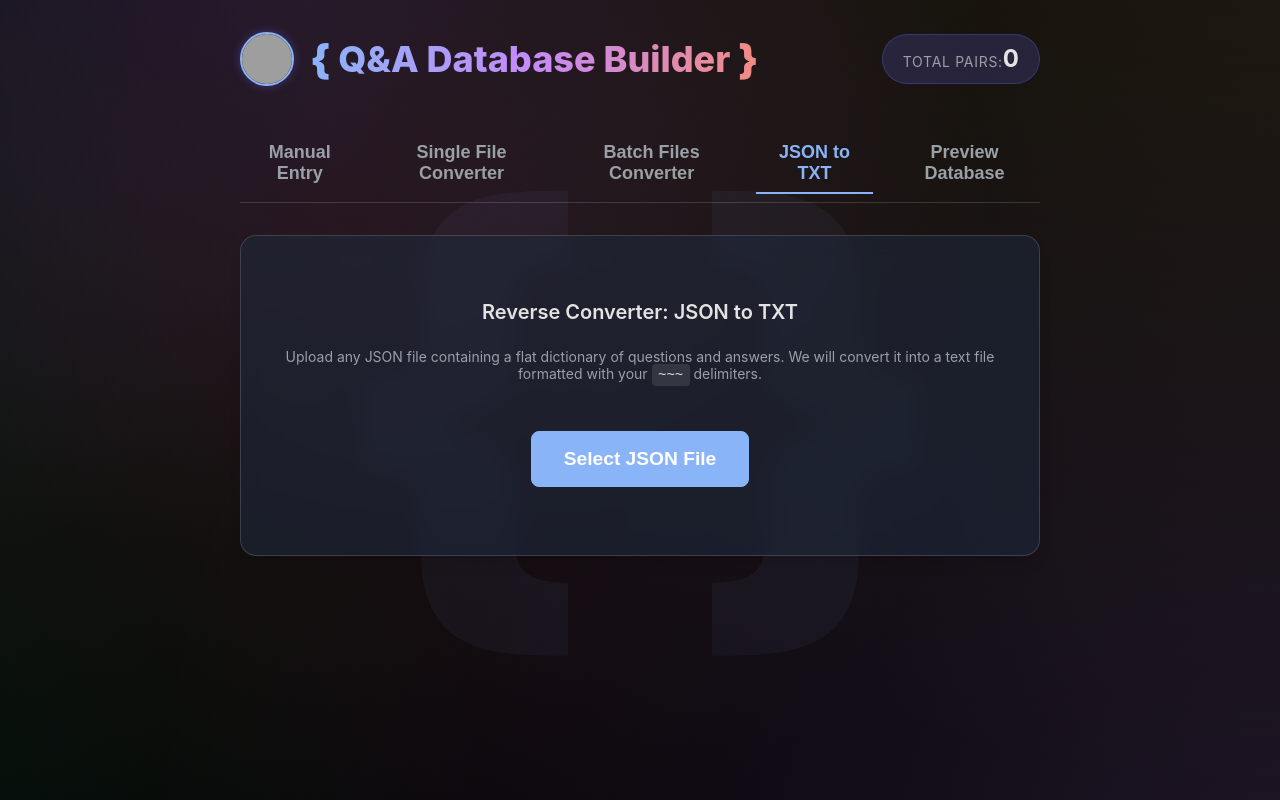
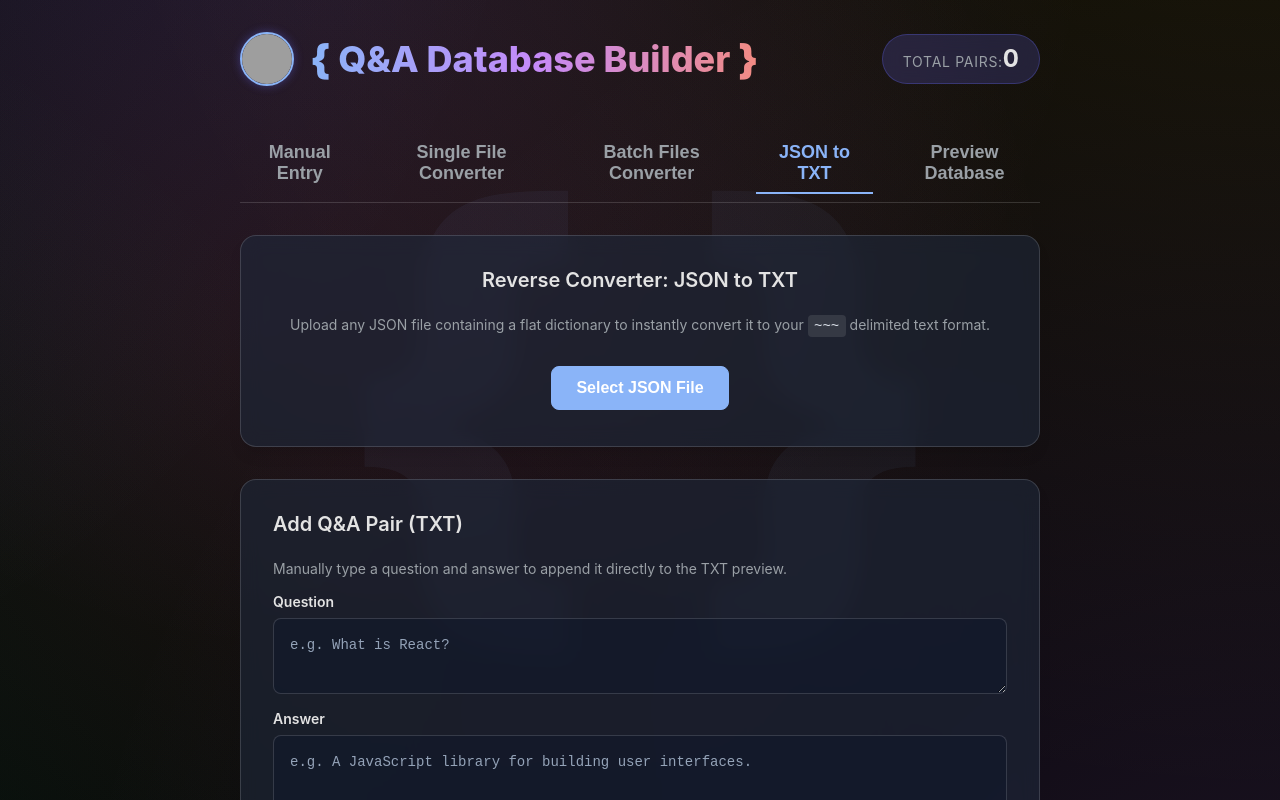
Before and after one commit to calebsamraj/jsonconvertor, a React (Vite) app: page / in a window 1280 px wide. Both pictures are taken after a click on the button "JSON to TXT". Shown: the top 800 px of the page. Built offline with nearby package versions, Linux system fonts and the light colour scheme; grey boxes are pictures that could not be loaded.

Commit message:
Feat: Add manual QA to JSON-to-TXT and explicit New DB button

```diff
--- a/src/App.jsx
+++ b/src/App.jsx
@@ -10,6 +10,8 @@ function App() {
   const [isLogoSpinning, setIsLogoSpinning] = useState(false);
   const [isInitialLoading, setIsInitialLoading] = useState(true);
   const [jsonToTxtOutput, setJsonToTxtOutput] = useState("");
+  const [txtSingleQ, setTxtSingleQ] = useState("");
+  const [txtSingleA, setTxtSingleA] = useState("");
 
   const [isFirstVisit] = useState(() => {
     const visited = sessionStorage.getItem('hasVisited');
@@ -109,6 +111,17 @@ function App() {
     };
     reader.readAsText(file);
     e.target.value = ''; // Reset input
+  };
+
+  const handleAddTxtSingle = () => {
+    if (!txtSingleQ.trim() || !txtSingleA.trim()) {
+      alert("Both Question and Answer are required.");
+      return;
+    }
+    const newEntry = `${txtSingleQ.trim()}\n~~~\n${txtSingleA.trim()}\n~~~\n\n`;
+    setJsonToTxtOutput(prev => prev + newEntry);
+    setTxtSingleQ("");
+    setTxtSingleA("");
   };
 
   const downloadJsonToTxt = () => {
@@ -336,8 +349,16 @@ function App() {
         {activeTab === 'manual' && (
           <>
             <div className="card">
-              <h2>Upload Existing JSON</h2>
-              <div className="upload-btn-wrapper">
+              <div style={{ display: 'flex', justifyContent: 'space-between', alignItems: 'flex-start' }}>
+                <div>
+                  <h2>JSON Database Options</h2>
+                  <p className="hint">Upload an existing JSON file to merge, or start a fresh one.</p>
+                </div>
+                <button className="btn" onClick={clearDatabase} style={{ backgroundColor: '#ef4444', borderColor: '#ef4444', color: '#fff', fontSize: '0.85rem', padding: '0.4rem 0.8rem' }}>
+                  Create New JSON Database
+                </button>
+              </div>
+              <div className="upload-btn-wrapper mt-3">
                 <button className="btn">Upload JSON (Merge)</button>
                 <input type="file" accept=".json" onChange={handleJsonUpload} />
               </div>
@@ -413,23 +434,48 @@ function App() {
         )}
 
         {activeTab === 'json-to-txt' && (
-          <div className="card text-center" style={{padding: '4rem 2rem'}}>
-            <h2>Reverse Converter: JSON to TXT</h2>
-            <p className="hint" style={{marginBottom: '2rem'}}>
-              Upload any JSON file containing a flat dictionary of questions and answers.
-              We will convert it into a text file formatted with your <code>~~~</code> delimiters.
-            </p>
-            <div className="upload-btn-wrapper mt-3">
-              <button className="btn btn-primary" style={{padding: '1rem 2rem', fontSize: '1.2rem'}}>Select JSON File</button>
-              <input type="file" accept=".json" onChange={handleJsonToTxtUpload} />
+          <>
+            <div className="card text-center">
+              <h2>Reverse Converter: JSON to TXT</h2>
+              <p className="hint" style={{marginBottom: '1rem'}}>
+                Upload any JSON file containing a flat dictionary to instantly convert it to your <code>~~~</code> delimited text format.
+              </p>
+              <div className="upload-btn-wrapper mt-3">
+                <button className="btn btn-primary" style={{padding: '0.75rem 1.5rem', fontSize: '1rem'}}>Select JSON File</button>
+                <input type="file" accept=".json" onChange={handleJsonToTxtUpload} />
+              </div>
+            </div>
+
+            <div className="card">
+              <h2>Add Q&A Pair (TXT)</h2>
+              <p className="hint">Manually type a question and answer to append it directly to the TXT preview.</p>
+              <div className="input-group">
+                <label>Question</label>
+                <textarea
+                  value={txtSingleQ}
+                  onChange={(e) => setTxtSingleQ(e.target.value)}
+                  placeholder="e.g. What is React?"
+                  rows={2}
+                />
+              </div>
+              <div className="input-group mt-3">
+                <label>Answer</label>
+                <textarea
+                  value={txtSingleA}
+                  onChange={(e) => setTxtSingleA(e.target.value)}
+                  placeholder="e.g. A JavaScript library for building user interfaces."
+                  rows={4}
+                />
+              </div>
+              <button className="btn btn-primary mt-3" onClick={handleAddTxtSingle}>Add to TXT Preview</button>
             </div>
 
             {jsonToTxtOutput && (
-              <div style={{ marginTop: '3rem', textAlign: 'left' }}>
+              <div className="card" style={{ marginTop: '2rem', textAlign: 'left' }}>
                 <div style={{ display: 'flex', justifyContent: 'space-between', alignItems: 'center', marginBottom: '1rem' }}>
                   <h3 style={{ margin: 0, color: 'var(--text-color)' }}>TXT Preview</h3>
                   <div style={{ display: 'flex', gap: '1rem' }}>
-                    <button className="btn" onClick={() => setJsonToTxtOutput("")} style={{ padding: '0.5rem 1.5rem', fontSize: '1rem', backgroundColor: '#ef4444', borderColor: '#ef4444', color: '#fff' }}>Remove File</button>
+                    <button className="btn" onClick={() => setJsonToTxtOutput("")} style={{ padding: '0.5rem 1.5rem', fontSize: '1rem', backgroundColor: '#ef4444', borderColor: '#ef4444', color: '#fff' }}>Clear Preview</button>
                     <button className="btn btn-success" onClick={downloadJsonToTxt} style={{ padding: '0.5rem 1.5rem', fontSize: '1rem' }}>Download TXT</button>
                   </div>
                 </div>
@@ -451,7 +497,7 @@ function App() {
                 </div>
               </div>
             )}
-          </div>
+          </>
         )}
 
         {activeTab === 'preview' && (
```
